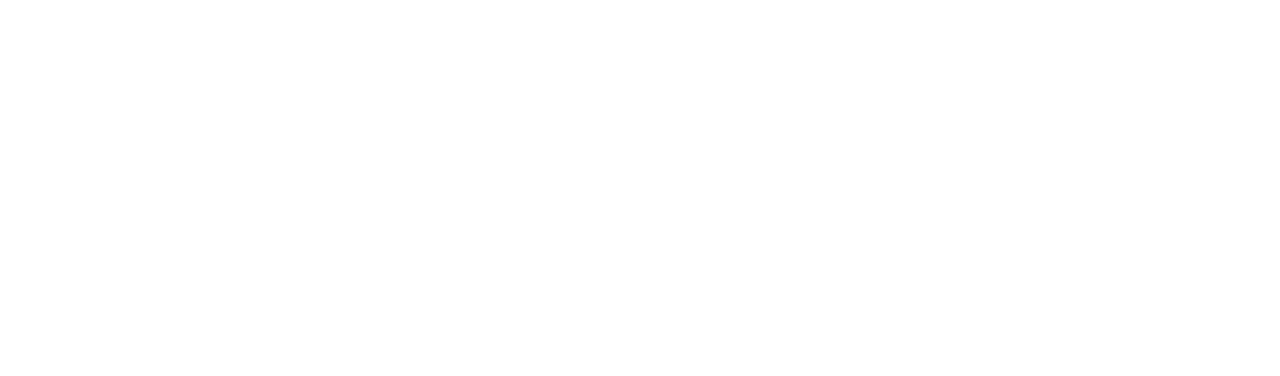
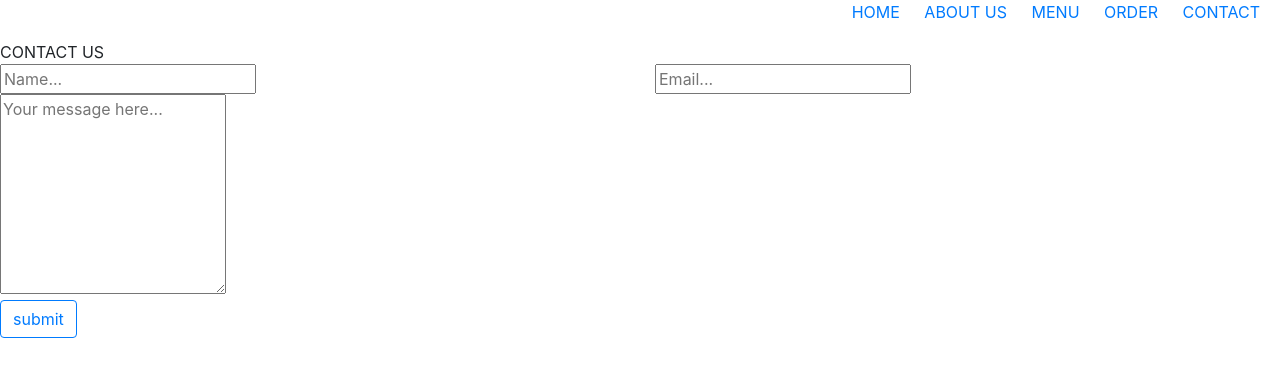
Before and after one commit to FaithKavesu/SLICE-PIZZA, a plain HTML site: page contact.html in a window 1280 px wide. Drawn offline with Linux system fonts and the light colour scheme.

Commit message:
Add navigation

```diff
--- a/contact.html
+++ b/contact.html
@@ -0,0 +1,39 @@
+<!DOCTYPE html>
+<html>
+  <head>
+    <title>CONTACT US</title>
+    <link href="css/bootstrap.css" rel="stylesheet" type="text/css" media="all">
+    <link href="css/styles.css" rel="stylesheet" type="text/css">
+  </head>
+  <body>
+    <nav>
+        <ul>
+            <li><a href="index.html">HOME</a></li>
+            <li><a href="aboutus.html">ABOUT US</a></li>
+            <li><a href="menu.html">MENU</a></li>
+            <li><a href="order.html">ORDER</a></li>
+            <li><a href="contact.html">CONTACT</a></li>
+        </ul>
+    </nav>
+    <div class="contact">
+        <h9>CONTACT US</h9>
+        <div id="form">
+            <form id="form">
+                <div class="form-group " onsubmit="validate()">
+                    <div class="row">
+                        <div class="col-md-6">
+                            <div class="text1"></div>
+                            <input type="text" placeholder="Name..." id="name">
+                        </div>
+                        <div class="col-md-6">
+                            <input type="text" placeholder="Email..." id="email">
+                        </div>
+                        <div class="col-md-6">
+                            <textarea id="message" name="subject" placeholder="Your message here..."style="height:200px"></textarea>
+
+                        </div>
+                    </div>
+                    <button type="button" onclick="validate()" class="btn btn-outline-primary" id="btnn">submit</button>
+
+  </body>
+</html>
```
Also changed, not shown: js/scripts.js (+14 -4 lines), order.html (+6 -8 lines).
